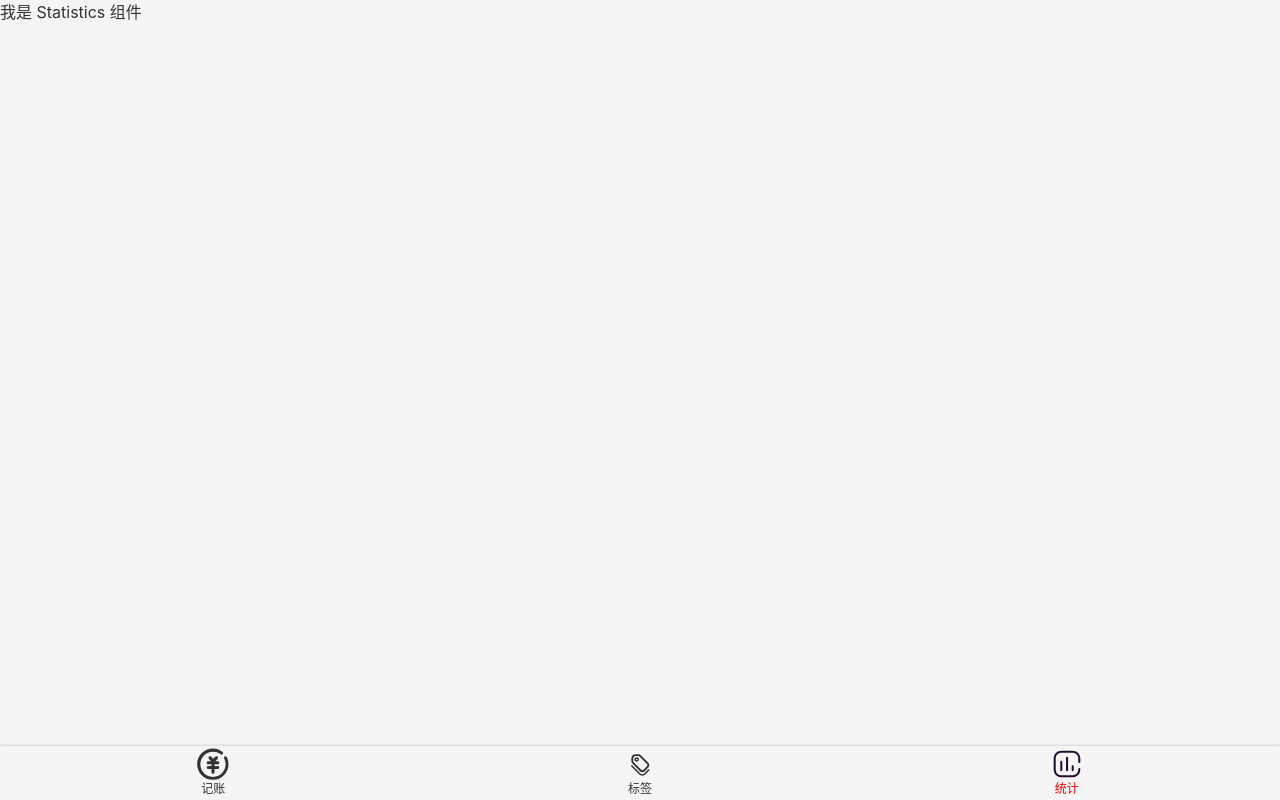
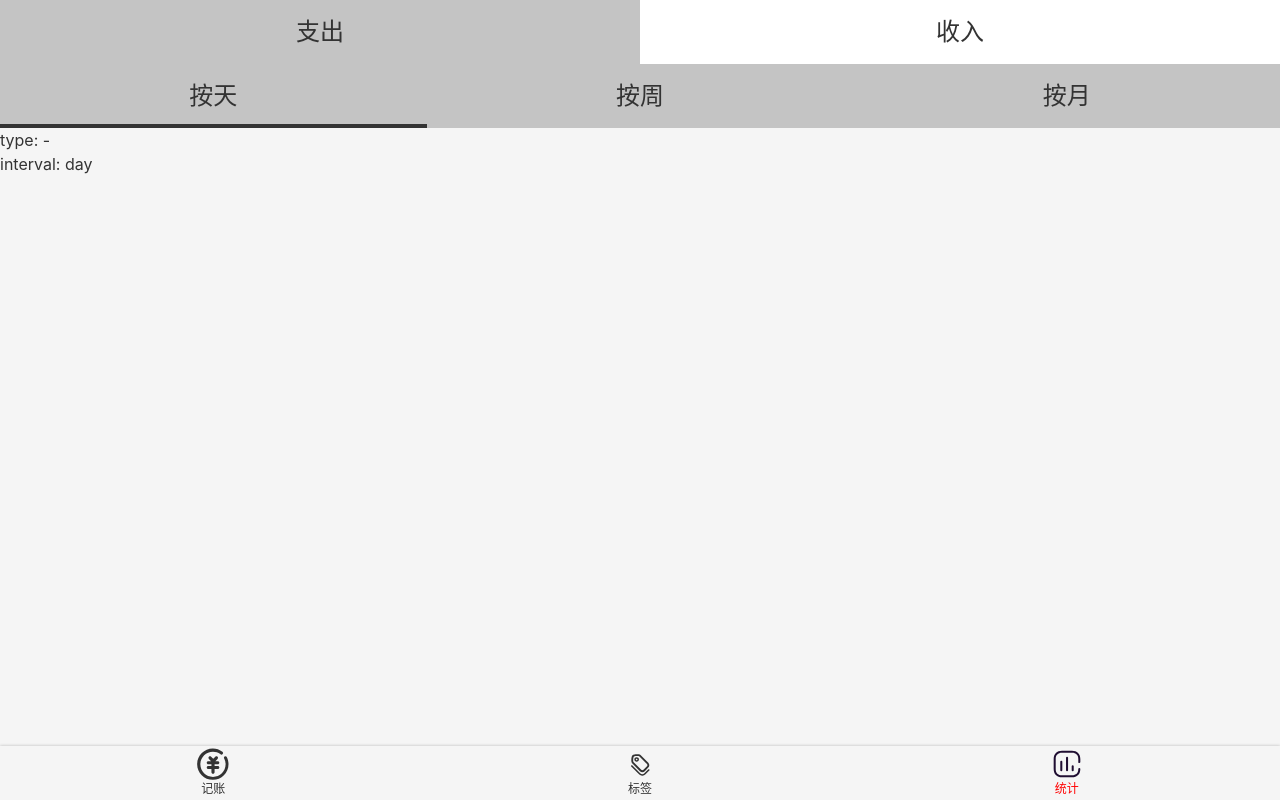
Before and after one commit to yangnju/morney, a Vue app: page /#/statistics in a window 1280 px wide. Built offline with nearby package versions, Linux system fonts and the light colour scheme.

Commit message:
抽离 Tab.vue，使用在同统计页面中

```diff
--- a/src/components/Money/Types.vue
+++ b/src/components/Money/Types.vue
@@ -1,9 +1,8 @@
 <template>
   <div>
     <ul class="types">
-      <!--      如果type是-，增加selected，点击后改变type的值-->
-      <li :class="value === '-' && 'selected'" @click="selectType('-')">支出</li>
-      <li :class="value === '+' && 'selected'" @click="selectType('+')">收入</li>
+      <li :class="{[classPrefix+'-item']: classPrefix, selectd: value === '-'}" @click="selectType('-')">支出</li>
+      <li :class="{[classPrefix+'-item']: classPrefix, selectd: value === '+'}" @click="selectType('+')">收入</li>
     </ul>
   </div>
 </template>
@@ -15,8 +14,9 @@
 
 @Component
 export default class Types extends Vue {
-  // ！是为了无视没有初始值
-  @Prop() readonly value!: string;
+
+  @Prop(String) readonly value!: string
+  @Prop(String) classPrefix?: string
 
   // ts中是不允许出现any类型的参数的
   selectType(type: string) {
--- /dev/null
+++ b/src/components/Tabs.vue
@@ -0,0 +1,61 @@
+<template>
+  <ul class="tabs">
+    <li v-for="item in dataSource" :key="item.value"
+        :class="liClass(item)" @click="select(item)">{{ item.text }}
+    </li>
+  </ul>
+</template>
+<script lang="ts">
+import Vue from 'vue';
+import {Component, Prop} from 'vue-property-decorator';
+
+type DataSourceItem = { text: string; value: string }
+@Component
+export default class Tabs extends Vue {
+  @Prop({required: true, type: Array})
+  dataSource!: DataSourceItem[];
+  @Prop(String)
+  readonly value!: string;
+  @Prop(String)
+  classPrefix?: string;
+
+  liClass(item: DataSourceItem) {
+    return {
+      [this.classPrefix + '-tabs-item']: this.classPrefix,
+      selected: item.value === this.value
+    }
+  }
+
+  select(item: DataSourceItem) {
+    this.$emit('update:value', item.value);
+  }
+}
+</script>
+
+<style lang="scss" scoped>
+.tabs {
+  background: #C4C4C4;
+  display: flex;
+  text-align: center;
+  font-size: 24px;
+
+  > li {
+    width: 50%;
+    height: 64px;
+    display: flex;
+    justify-content: center;
+    align-items: center;
+    position: relative;
+
+    &.selected::after {
+      content: '';
+      position: absolute;
+      bottom: 0;
+      left: 0;
+      width: 100%;
+      height: 4px;
+      background: #333;
+    }
+  }
+}
+</style>
--- a/src/views/Statistics.vue
+++ b/src/views/Statistics.vue
@@ -1,17 +1,49 @@
 <template>
-  <div>
-    <Layout>
-      <p>我是 Statistics 组件</p>
-    </Layout>
-  </div>
+  <Layout>
+    <Tabs class-prefix="type" :data-source="typeList" :value.sync="type"/>
+    <Tabs class-prefix="interval" :data-source="intervalList" :value.sync="interval"/>
+    <div>
+      type: {{ type }}
+      <br/>
+      interval: {{ interval }}
+    </div>
+  </Layout>
 </template>
 
 <script lang="ts">
-export default {
-name: "Statistics"
+import Types from '@/components/Money/Types.vue';
+import Vue from 'vue';
+import {Component} from 'vue-property-decorator';
+import Tabs from '@/components/Tabs.vue';
+
+@Component({
+  components: {Tabs, Types},
+})
+export default class Statistics extends Vue {
+  type = '-';
+  interval = 'day';
+  intervalList = [
+    {text: '按天', value: 'day'},
+    {text: '按周', value: 'week'},
+    {text: '按月', value: 'month'},
+  ];
+  typeList = [
+    {text: '支出', value: '-'},
+    {text: '收入', value: '+'},
+  ];
 }
 </script>
 
-<style lang="scss" scoped>
+<style scoped lang="scss">
+::v-deep .type-tabs-item {
+  background: white;
 
+  &.selected {
+    background: #C4C4C4;
+
+    &::after {
+      display: none;
+    }
+  }
+}
 </style>
```
